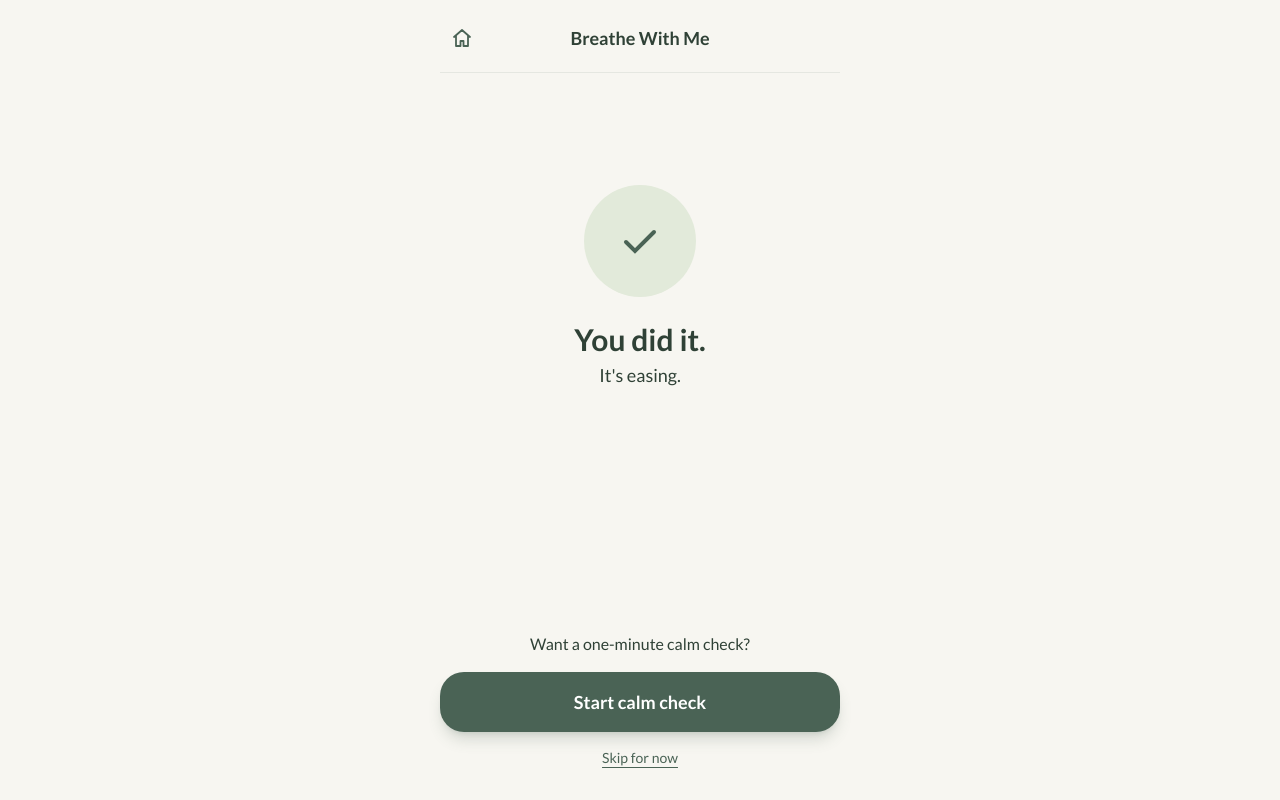
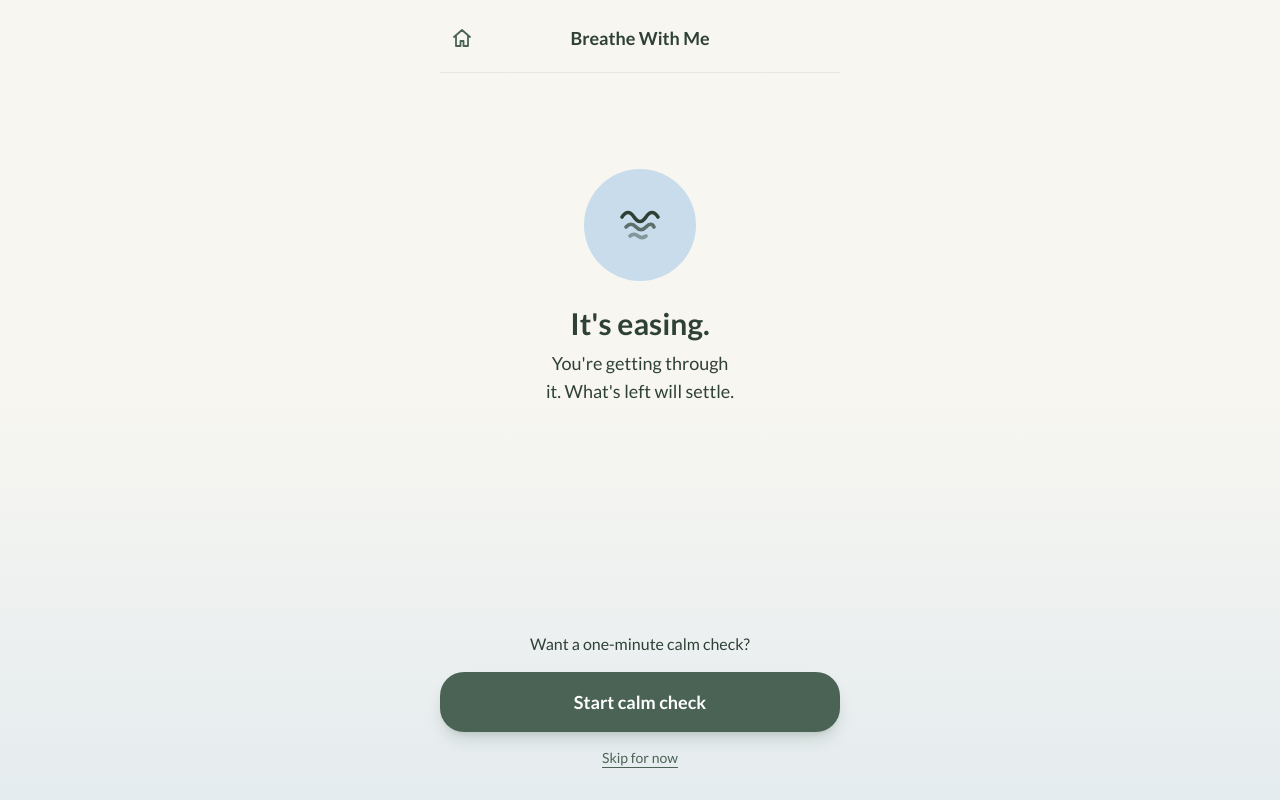
Before and after one commit to Anxhela25/breathe-with-me, a React (Vite) app in the folder frontend/: page /closing in a window 1280 px wide. Built offline with nearby package versions, Linux system fonts and the light colour scheme; no server answers; what @capacitor/core would draw is missing.

Commit message:
Closing: 'You did it' (1) and 'It's easing' (2-4) now look different: green check with a glow vs soft blue settling waves

```diff
--- a/frontend/src/pages/Closing.jsx
+++ b/frontend/src/pages/Closing.jsx
@@ -3,22 +3,42 @@ import Screen from '../components/Screen.jsx'
 import Button from '../components/Button.jsx'
 import { useSession } from '../context/SessionContext.jsx'
 
-// Only reached once the panic eased, so the calm check is never offered during a strong attack.
+// Only reached once the panic eased (1-4), so the calm check is never offered during a strong attack.
 export default function Closing() {
   const { session } = useSession()
   const location = useLocation()
   const offerChat = session.lastLevel >= 2 && session.lastLevel <= 4 && !session.crisisShown
   // still light, but higher than the last answer (3 -> 4): don't say it passed
   if (location.state?.rising) return <StillThere offerChat={offerChat} />
+  const passed = session.lastLevel === 1
   return (
-    <Screen>
-      <div className="mt-28 flex h-28 w-28 items-center justify-center rounded-full bg-pistachio" aria-hidden>
-        <svg viewBox="0 0 24 24" className="h-12 w-12 stroke-sage" fill="none" strokeWidth="2" strokeLinecap="round">
-          <path d="M5 12.5l4.5 4.5L19 7.5" />
-        </svg>
-      </div>
-      <h1 className="mt-6 text-3xl font-bold">You did it.</h1>
-      <p className="mt-1 text-lg">{session.lastLevel === 1 ? 'It passed.' : "It's easing."}</p>
+    <Screen calm>
+      {/* two different moments: gone (1) gets a full green check; easing (2-4) a softer wave, no "You did it" */}
+      {passed ? (
+        <div className="relative mt-24 flex h-32 w-32 items-center justify-center" aria-hidden>
+          <span className="absolute inset-0 rounded-full bg-pistachio animate-halo" />
+          <span className="relative flex h-28 w-28 items-center justify-center rounded-full bg-sage shadow-lg shadow-sage/30">
+            <svg viewBox="0 0 24 24" className="h-12 w-12 stroke-white" fill="none" strokeWidth="2.4"
+              strokeLinecap="round" strokeLinejoin="round">
+              <path d="M5 12.5l4.5 4.5L19 7.5" pathLength="1" className="animate-draw" />
+            </svg>
+          </span>
+        </div>
+      ) : (
+        <div className="mt-24 flex h-28 w-28 items-center justify-center rounded-full bg-soft-blue" aria-hidden>
+          {/* waves getting smaller: it's settling */}
+          <svg viewBox="0 0 24 24" className="h-12 w-12 stroke-sage-dark" fill="none" strokeWidth="1.8"
+            strokeLinecap="round">
+            <path d="M3 8c2-3 4-3 6 0s4 3 6 0 4-3 6 0" pathLength="1" className="animate-draw" />
+            <path d="M5 13c1.7-1.8 3.3-1.8 5 0s3.3 1.8 5 0 3.3-1.8 4 0" opacity="0.7" />
+            <path d="M7 17.5c1.3-1 2.7-1 4 0s2.7 1 4 0" opacity="0.45" />
+          </svg>
+        </div>
+      )}
+      <h1 className="mt-6 text-center text-3xl font-bold">{passed ? 'You did it.' : "It's easing."}</h1>
+      <p className="mt-2 max-w-xs text-center text-lg text-balance">
+        {passed ? 'It passed. You stayed with it, and it went.' : "You're getting through it. What's left will settle."}
+      </p>
       {session.crisisShown && (
         <div className="mt-6 w-full rounded-2xl border border-alert/40 bg-alert/5 p-4 text-center text-sm">
           <p>If the thoughts of hurting yourself come back, please don&apos;t stay alone with them.
```
